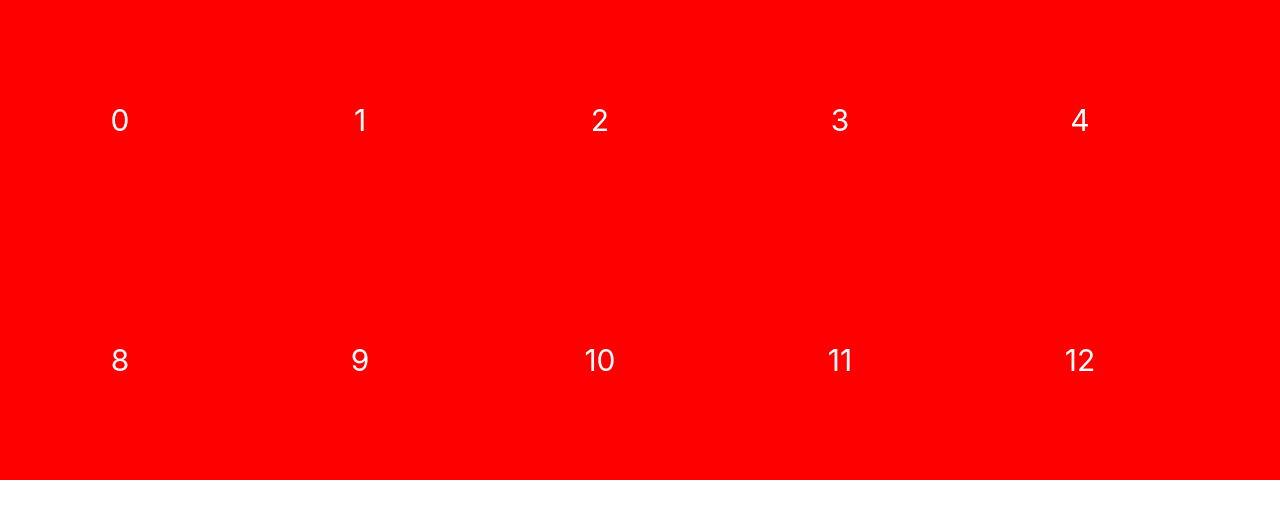
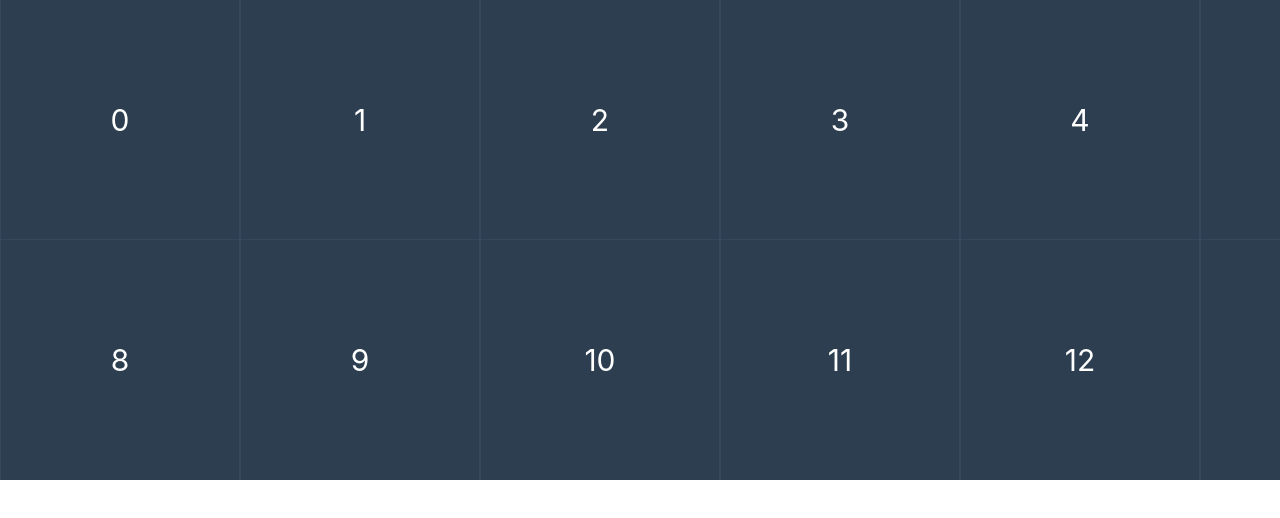
Before and after one commit to AliceDiNunno/prodeck-actionbar, a React (Create React App) app: page / in a window 1280 px wide. Shown: the top 518 px of the page. Built offline with nearby package versions, Linux system fonts and the light colour scheme.

Commit message:
[style] softer color and borders

```diff
--- a/src/App.js
+++ b/src/App.js
@@ -4,7 +4,8 @@ const Item = ({ children }) => {
     const itemStyle = {
         width: "12.5%",
         height: "100%",
-        backgroundColor: "red",
+        backgroundColor: "#2c3e50",
+        border: "1px solid #34495e",
         display: "flex",
         justifyContent: "center",
         alignItems: "center",
```
